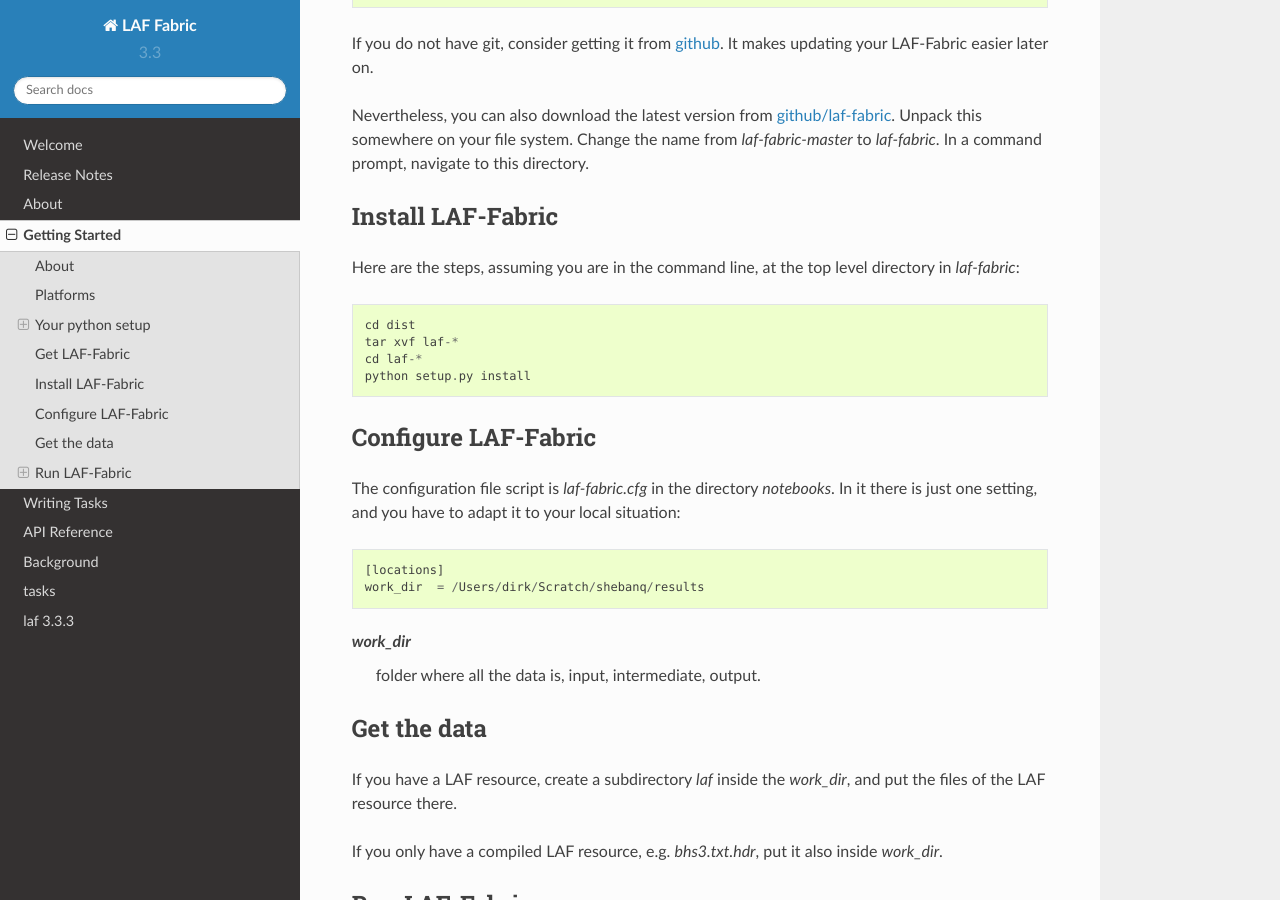
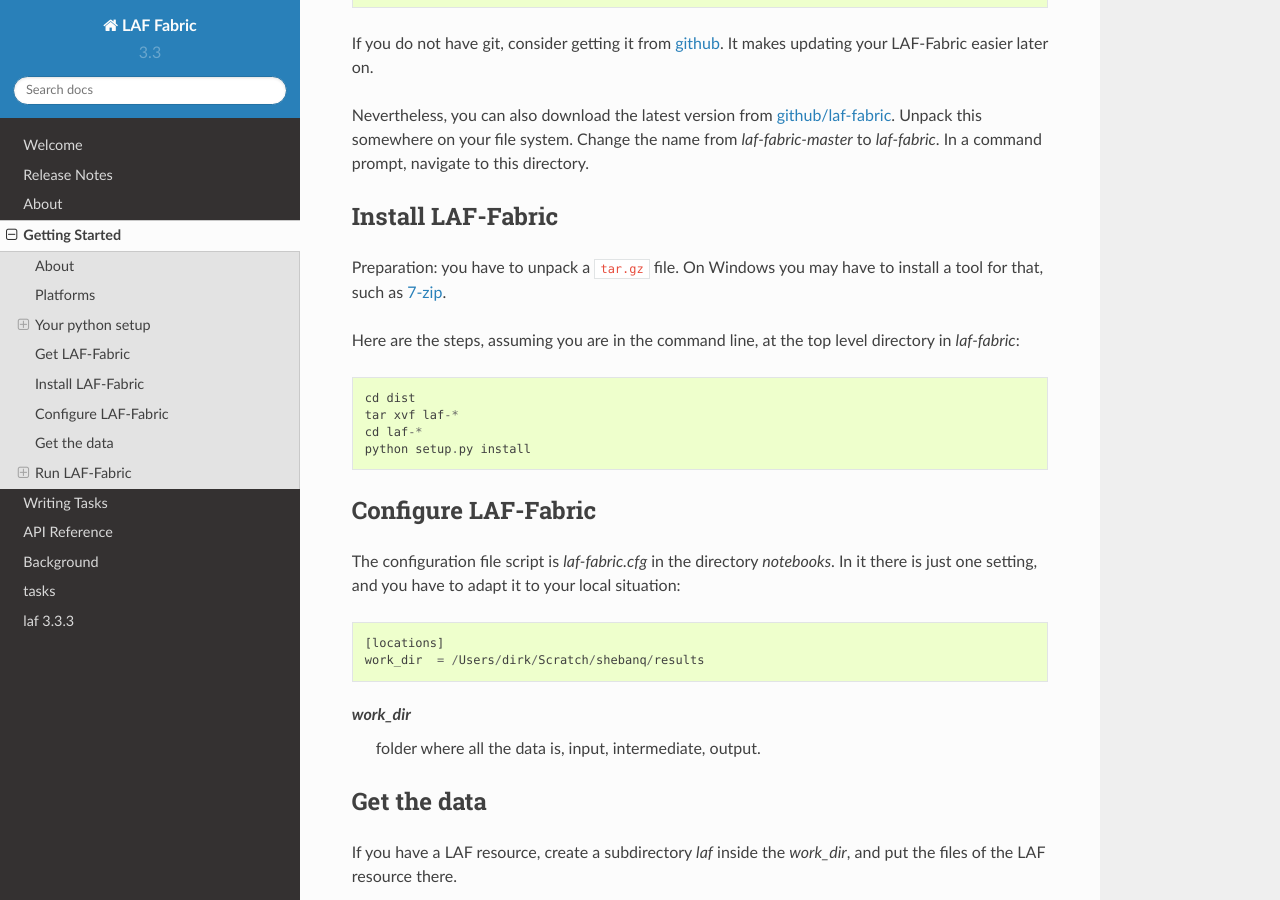
Before and after one commit to dirkroorda/laf-fabric, a Sphinx documentation site: the page built from docs/texts/getting-started.rst, in a window 1280 px wide and 900 px high, scrolled down 1431 px. Built offline with Sphinx 7.4.7 and the Read the Docs theme 2.0.0, drawn with Linux system fonts in a browser that asks for light colours; some of the changed text lies outside the part shown.

Commit message:
Silent Documentation Update 3.3.3

```diff
--- a/docs/texts/getting-started.rst
+++ b/docs/texts/getting-started.rst
@@ -71,6 +71,9 @@
 
 Install LAF-Fabric
 ==================
+Preparation: you have to unpack a ``tar.gz`` file. On Windows you may have to install a tool for that,
+such as `7-zip <http://www.7-zip.org>`_.
+
 Here are the steps, assuming you are in the command line, at the top level directory in *laf-fabric*::
 
     cd dist
@@ -165,7 +168,7 @@
 
    You can do that through: Configuration (Classical View) => System => Advanced Settings => button Environment Variables.
 
-   If you have a reference to an other python in your ``PATH`` (check by ``echo %PATH%) then you should remove it.
+   If you have a reference to an other python in your ``PATH`` (check by ``echo %PATH%``) then you should remove it.
 
    After these operations, quit all your command prompts, start a new one, and say ``python --version``.
    You should see something with 3.3 and Anaconda in the answer.
--- a/docs/texts/release-notes.rst
+++ b/docs/texts/release-notes.rst
@@ -2,6 +2,10 @@
 #############
 Upcoming
 ========
+
+Current
+=======
+
 3.3.3
 =====
 
@@ -9,8 +13,6 @@
 -----
 Bugfixes: Data loading, unloading, keeping data better adapted to circumstances.
 
-Current
-=======
 3.3.2
 =====
 API
--- a/docs/texts/welcome.rst
+++ b/docs/texts/welcome.rst
@@ -21,3 +21,6 @@
 * `cooccurrences notebook <http://nbviewer.ipython.org/github/dirkroorda/laf-fabric/blob/master/notebooks/cooccurrences.ipynb>`_
 * `participle notebook <http://nbviewer.ipython.org/github/dirkroorda/laf-fabric/blob/master/notebooks/participle.ipynb>`_
 * `trees notebook <http://nbviewer.ipython.org/github/dirkroorda/laf-fabric/blob/master/notebooks/trees.ipynb>`_
+
+People at the Theology Department of the VU University Amsterdam are producing notebooks for their research,
+see for example `Gino Kalkman's github repository <https://github.com/GinoKalkman/Biblical_Hebrew_Analysis>`_.
```
Also changed, not shown: 3 other files.
